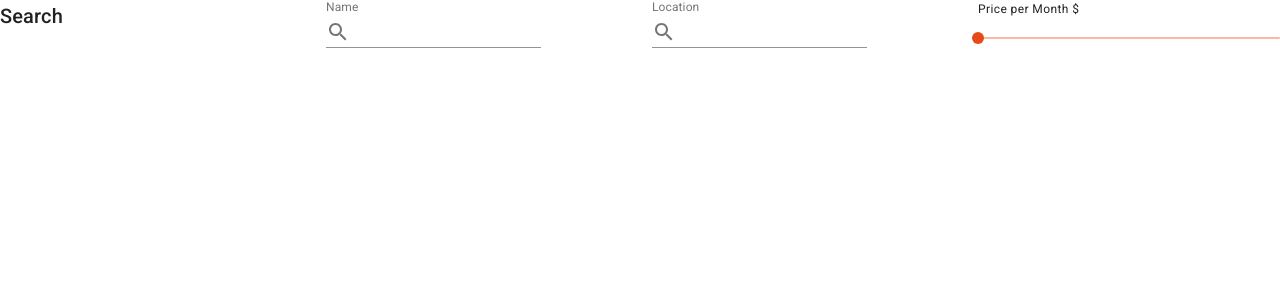
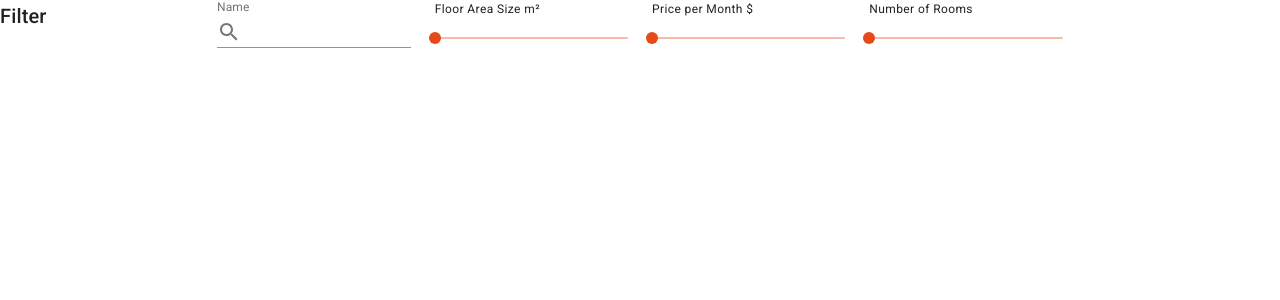
Before and after one commit to mathcunha/rental-app, a Next.js app in the folder rental-front/: page /components/aptFilter in a window 1280 px wide. Shown: the top 300 px of the page. Built offline with nearby package versions, Linux system fonts and the light colour scheme; no server answers.

Commit message:
implemented rent form

```diff
--- a/rental-front/pages/api/image.js
+++ b/rental-front/pages/api/image.js
@@ -30,19 +30,13 @@ export default async (req, res) => {
         `https://pixabay.com/api/?key=${
           process.env.PIXABAY_KEY
         }&q=${encodeURIComponent(city)}&image_type=photo`
-      ).catch((err) => {
-        res.statusCode = 400;
-        res.setHeader("Content-Type", "application/json");
-        res.end(JSON.stringify({ message: "image api error", err: err }));
-      });
+      );
       if (imgRes.status >= 200 && imgRes.status < 300) {
         const body = await imgRes.json();
         const { hits } = body && body.hits && body.hits.length;
         res.status(200).json(JSON.stringify({ city: city, img: body.hits[0] }));
       } else {
-        res.statusCode = 400;
-        res.setHeader("Content-Type", "application/json");
-        res.end(JSON.stringify({ message: "image api error" }));
+        res.status(200).json(JSON.stringify({ city: city }));
       }
     } else {
       res.statusCode = 404;
--- a/rental-front/pages/components/aptFilter.js
+++ b/rental-front/pages/components/aptFilter.js
@@ -10,7 +10,16 @@ import {
 } from "@material-ui/core";
 import SearchIcon from "@material-ui/icons/Search";
 
-const AptFilter = ({ name, price, setName, setPrice }) => {
+const AptFilter = ({
+  name,
+  price,
+  aptSize,
+  room,
+  setName,
+  setPrice,
+  setAptSize,
+  setRoom,
+}) => {
   const Auth = new AuthService();
   const { data, error } = useSWR(
     `${process.env.API_URL}/apartments/search/findAptFilterRange`,
@@ -38,6 +47,12 @@ const AptFilter = ({ name, price, setName, setPrice }) => {
       case "price":
         setPrice(newValue);
         break;
+      case "aptSize":
+        setAptSize(newValue);
+        break;
+      case "room":
+        setRoom(newValue);
+        break;
       default:
         break;
     }
@@ -45,12 +60,12 @@ const AptFilter = ({ name, price, setName, setPrice }) => {
 
   return (
     <Grid container spacing={3}>
-      <Grid item xs={3}>
+      <Grid item xs={12} sm={2}>
         <Typography component="h1" variant="h6">
-          Search
+          Filter
         </Typography>
       </Grid>
-      <Grid item xs={3}>
+      <Grid item xs={3} sm={2}>
         <TextField
           id="input-size"
           label="Name"
@@ -66,25 +81,29 @@ const AptFilter = ({ name, price, setName, setPrice }) => {
           }}
         />
       </Grid>
-      <Grid item xs={3}>
-        <TextField
-          id="input-size"
-          label="Location"
-          type="text"
-          InputProps={{
-            startAdornment: (
-              <InputAdornment position="start">
-                <SearchIcon color="action" />
-              </InputAdornment>
-            ),
-          }}
-        />
-      </Grid>
-      <Grid item xs={3}>
+      <Grid item xs={3} sm={2}>
         <Typography
           variant="caption"
           display="block"
-          id="room-range-slider"
+          id="size-range-slider"
+          gutterBottom
+        >
+          Floor Area Size m²
+        </Typography>
+        <Slider
+          value={aptSize}
+          onChange={handleChange("aptSize")}
+          aria-labelledby="size-range-slider"
+          valueLabelDisplay="auto"
+          min={stats.minAptSize}
+          max={stats.maxAptSize}
+        />
+      </Grid>
+      <Grid item xs={3} sm={2}>
+        <Typography
+          variant="caption"
+          display="block"
+          id="price-slider"
           gutterBottom
         >
           Price per Month $
@@ -98,6 +117,24 @@ const AptFilter = ({ name, price, setName, setPrice }) => {
           max={stats.maxPrice}
         />
       </Grid>
+      <Grid item xs={3} sm={2}>
+        <Typography
+          variant="caption"
+          display="block"
+          id="room-slider"
+          gutterBottom
+        >
+          Number of Rooms
+        </Typography>
+        <Slider
+          value={room}
+          onChange={handleChange("room")}
+          aria-labelledby="room-slider"
+          valueLabelDisplay="auto"
+          min={stats.minRoom}
+          max={stats.maxRoom}
+        />
+      </Grid>
     </Grid>
   );
 };
```
Also changed, not shown: rental-front/pages/apt/[id].js (added, +153 -0 lines), rental-front/pages/components/welcome.js (+15 -15 lines).
